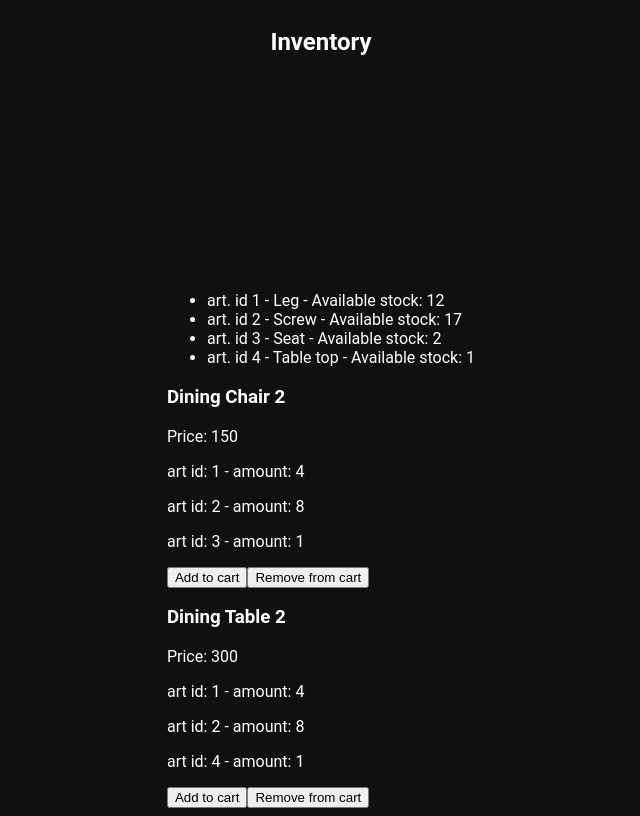
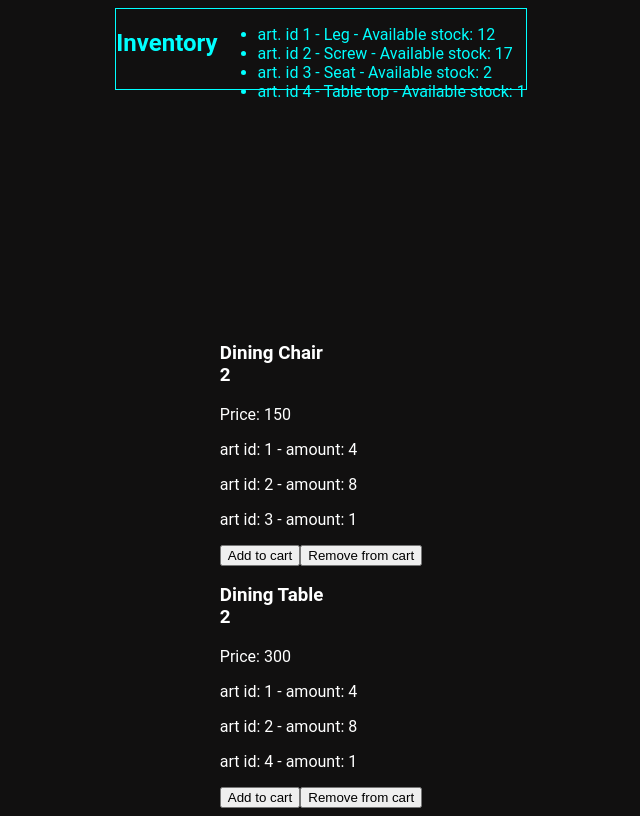
Before and after one commit to danieldraganweb/Next-test3, a Next.js app: page /warehouse in a window 1280 px wide. Shown: the whole page, without its empty margins (327-967 px from the left). Built offline with nearby package versions, Linux system fonts and the light colour scheme.

Commit message:
logo css styled

```diff
--- a/pages/warehouse.tsx
+++ b/pages/warehouse.tsx
@@ -75,8 +75,8 @@ const Warehouse = () => {
 
   return (
     <div className={styles.container}>
-      <h2>Inventory</h2>
-      <div className={styles.grid}>
+      <div className={styles.inventory}>
+        <h2>Inventory</h2>
         <ul>
           {inventory.map((article) => (
             <li key={article.art_id}>
@@ -85,16 +85,24 @@ const Warehouse = () => {
             </li>
           ))}
         </ul>
+      </div>
+      <div className={styles.grid}>
         {products.map((product) => (
           <div key={product.name} className={styles.card}>
             <h3>
               {product.name}{" "}
-              {product.name === "Dining Chair"
-                ? currentNumberOfScrews && Math.floor(currentNumberOfScrews / 8)
-                : null}
-              {product.name === "Dining Table"
-                ? currentNumberOfScrews && Math.floor(currentNumberOfScrews / 8)
-                : null}
+              <div className={styles.diningchair}>
+                {product.name === "Dining Chair"
+                  ? currentNumberOfScrews &&
+                    Math.floor(currentNumberOfScrews / 8)
+                  : null}
+              </div>
+              <div className={styles.diningtable}>
+                {product.name === "Dining Table"
+                  ? currentNumberOfScrews &&
+                    Math.floor(currentNumberOfScrews / 8)
+                  : null}
+              </div>
             </h3>
             <p>Price: {product.price}</p>
             <p>
```
